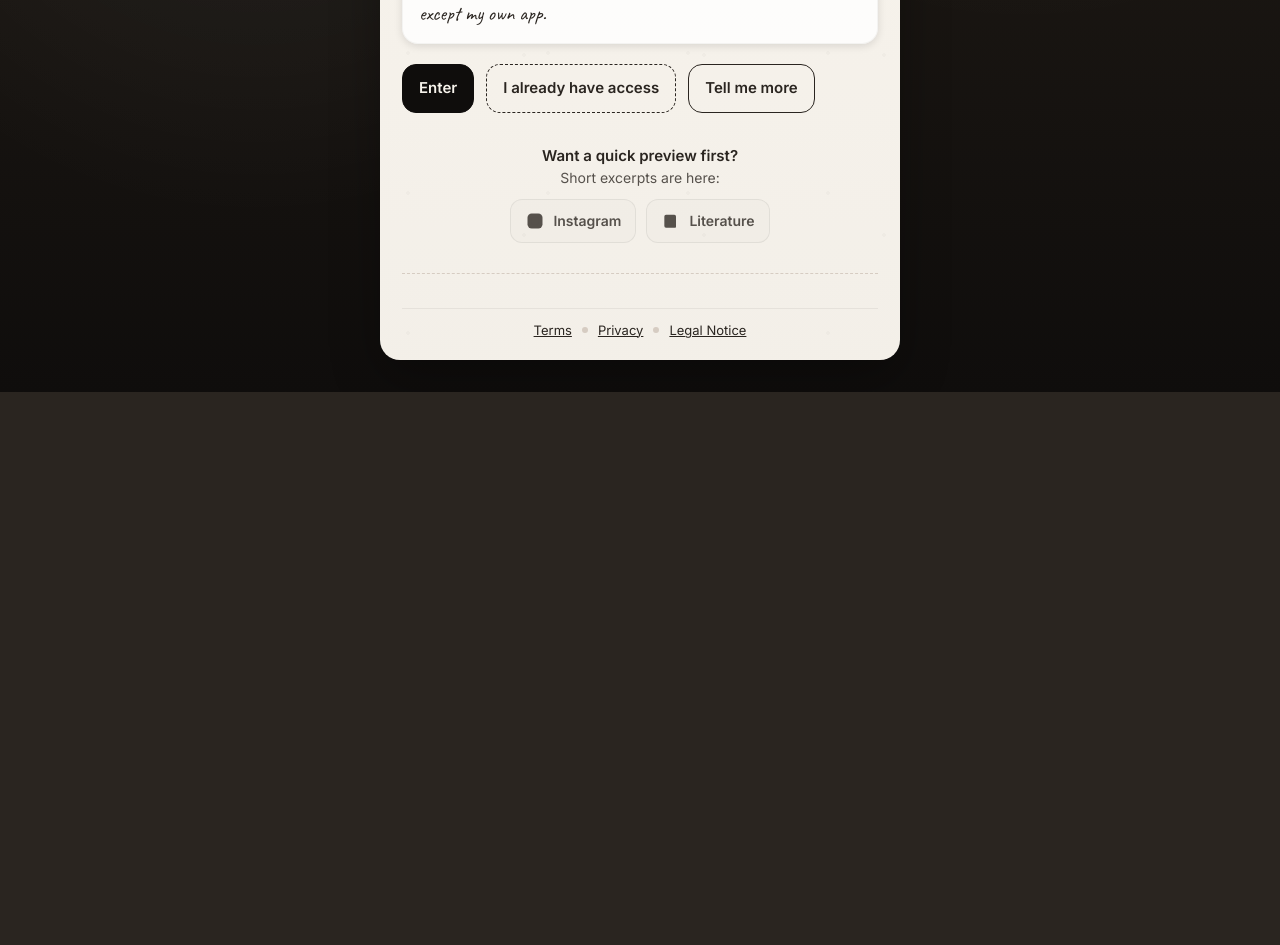
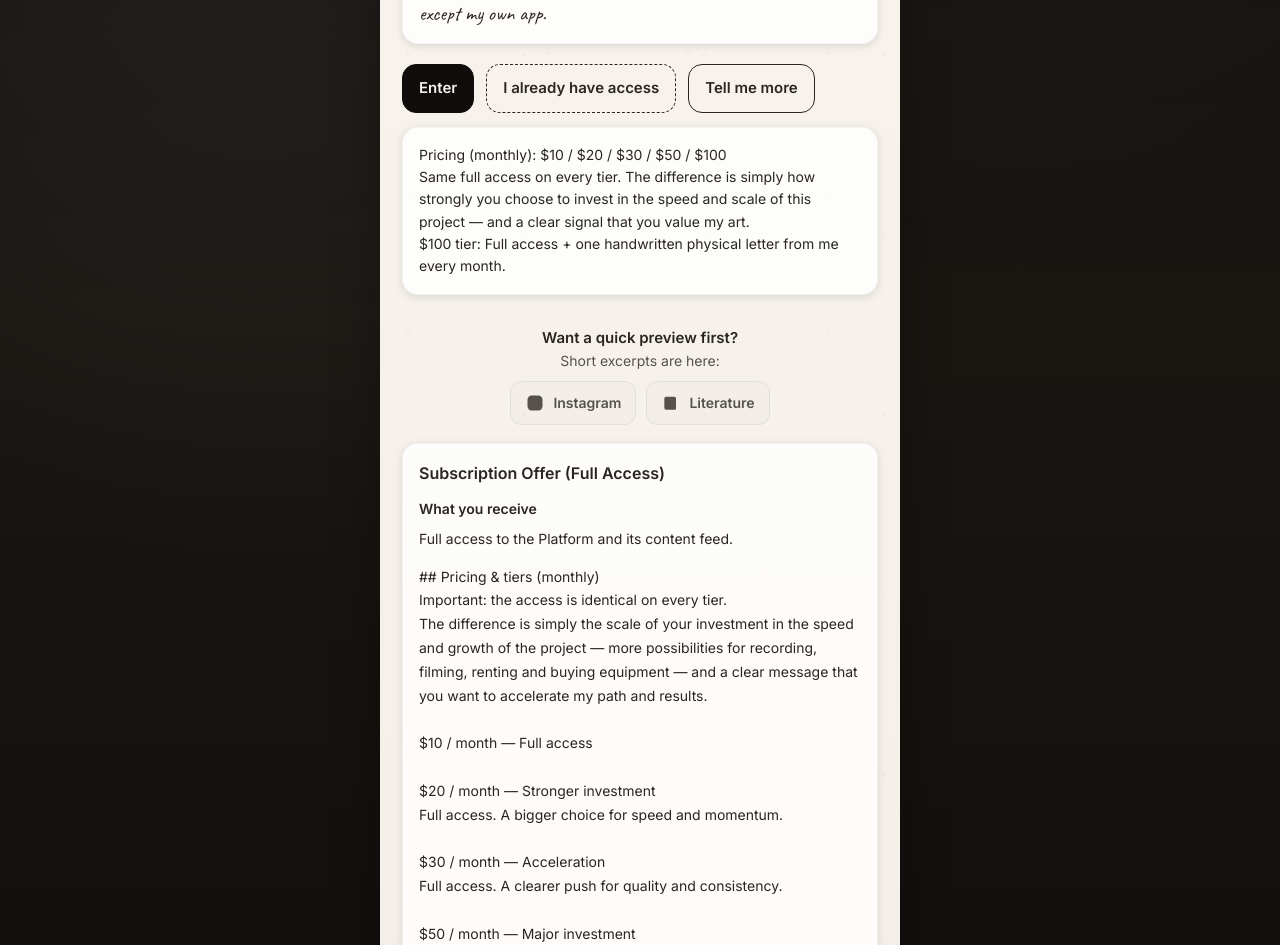
Before and after one commit to akartoperations-cmd/house-of-kareevsky, a Next.js app: page /welcome in a window 1280 px wide. Shown: the part 427-1372 px from the top of the page. Before the commit the page ends 819 px from the top, so only its background shows below. Built offline with nearby package versions, Linux system fonts and the light colour scheme; no server answers.

Commit message:
Fix pricing copy + offer heading + remove frequency line
Co-authored-by: Adilet Imankariev <akartoperations-cmd@users.noreply.github.com>

```diff
--- a/app/welcome/page.tsx
+++ b/app/welcome/page.tsx
@@ -190,6 +190,18 @@ export default function WelcomePage() {
             )}
           </div>
 
+          <div
+            className="welcome-block"
+            style={{
+              fontFamily: 'var(--font-ui)',
+              fontSize: '14px',
+              lineHeight: 1.6,
+              whiteSpace: 'pre-wrap',
+            }}
+          >
+            {'Pricing (monthly): $10 / $20 / $30 / $50 / $100\nSame full access on every tier. The difference is simply how strongly you choose to invest in the speed and scale of this project — and a clear signal that you value my art.\n$100 tier: Full access + one handwritten physical letter from me every month.'}
+          </div>
+
           {externalPlatforms.length > 0 && (
             <div className="welcome-preview">
               <div className="welcome-preview__text">
@@ -214,6 +226,24 @@ export default function WelcomePage() {
               </div>
             </div>
           )}
+
+          <div
+            className="welcome-block"
+            style={{
+              fontFamily: 'var(--font-ui)',
+              fontSize: '14px',
+              lineHeight: 1.7,
+            }}
+          >
+            <div style={{ fontWeight: 700, fontSize: '16px', marginBottom: '10px' }}>
+              Subscription Offer (Full Access)
+            </div>
+            <div style={{ fontWeight: 700, marginBottom: '6px' }}>What you receive</div>
+            <div style={{ marginBottom: '14px' }}>Full access to the Platform and its content feed.</div>
+            <div style={{ whiteSpace: 'pre-wrap' }}>
+              {'## Pricing & tiers (monthly)\nImportant: the access is identical on every tier.\nThe difference is simply the scale of your investment in the speed and growth of the project — more possibilities for recording, filming, renting and buying equipment — and a clear message that you want to accelerate my path and results.\n\n$10 / month — Full access\n\n$20 / month — Stronger investment\nFull access. A bigger choice for speed and momentum.\n\n$30 / month — Acceleration\nFull access. A clearer push for quality and consistency.\n\n$50 / month — Major investment\nFull access. A strong contribution to faster growth.\n\n$100 / month — Maximum investment\nFull access + one handwritten physical letter from me every month.'}
+            </div>
+          </div>
 
           <div className="welcome-returning">
             {showReturnerForm && (
```
